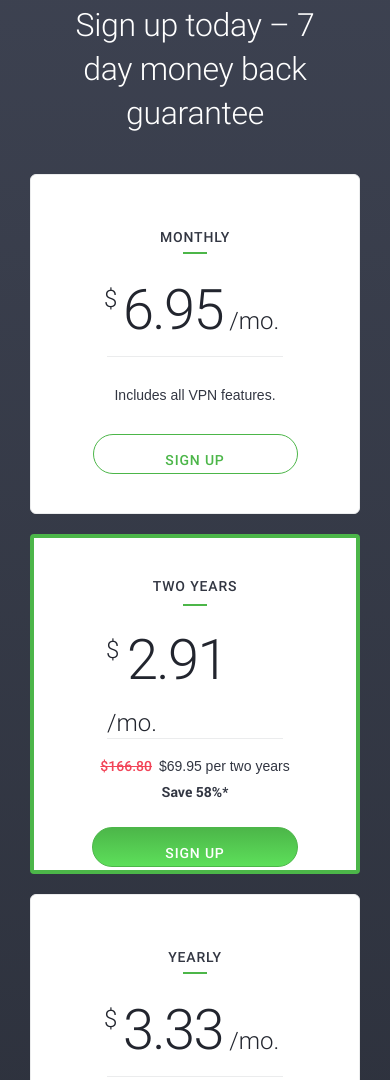
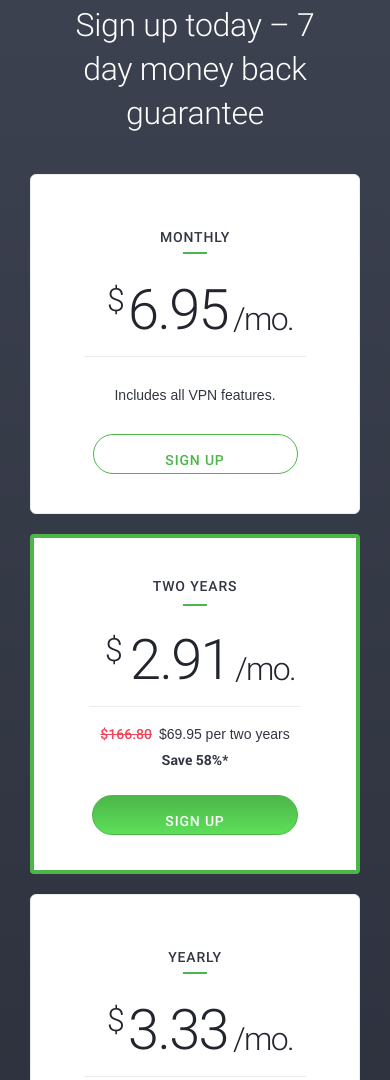
Before and after one commit to desfan/privateinternetaccess, a plain HTML site: page index.html in a window 390 px wide. Shown: the part 4306-5386 px from the top of the page. Drawn offline with Linux system fonts and the light colour scheme.

Commit message:
update style

```diff
--- a/index.html
+++ b/index.html
@@ -356,7 +356,7 @@
 					</div>
 				</div>
 
-<!-- ============================================== Sidebar ============================================== -->
+				<!-- ============================================== Sidebar ============================================== -->
 
 				<div class="main-sidebar">
 
@@ -458,9 +458,7 @@
 						<div class="registration__card registration__card--small">
 							<div class="registration__term">Monthly</div>
 							<div class="registration__price">
-								<span class="currency">$</span>
 								<span class="price">6.95</span>
-								<span class="term">/mo.</span>
 							</div>
 							<div class="registration__feautures">
 								Includes all VPN features.
@@ -471,9 +469,7 @@
 						<div class="registration__card registration__card--large">
 							<div class="registration__term">Two Years</div>
 							<div class="registration__price">
-								<span class="currency">$</span>
 								<span class="price">2.91</span>
-								<span class="term">/mo.</span>
 							</div>
 							<div class="registration__feautures">
 								<span class="old-price">$166.80</span>
@@ -486,9 +482,7 @@
 						<div class="registration__card registration__card--small">
 							<div class="registration__term">Yearly</div>
 							<div class="registration__price">
-								<span class="currency">$</span>
 								<span class="price">3.33</span>
-								<span class="term">/mo.</span>
 							</div>
 							<div class="registration__feautures">
 								<span class="old-price">$83.40</span>
--- a/scss/_media.scss
+++ b/scss/_media.scss
@@ -30,6 +30,10 @@
 
     .main-thumbnail__title {
         margin-bottom: 44px;
+    }
+
+    .registration__card {
+        padding: 48px 30px 40px 30px;
     }
 }
 
@@ -456,17 +460,22 @@
 
     .price {
         font-size: 27px;
+        &::before {
+            left: 5px;
+            top: 10px;
+            font-size: 18px;
+            line-height: 1;
+        }
+        &::after {
+            right: 10px;
+            bottom: 10px;
+            font-size: 18px;
+            line-height: 1;
+        }
     }
 
-    .currency {
-        position: absolute;
-        left: 5px;
-        top: 8px;
-        font-size: 18px;
-    }
-
-    .term {
-        font-size: 18px;
+    .registration__price {
+        min-width: auto;
     }
 
     .registration__price::after {
@@ -555,19 +564,21 @@
         padding-bottom: 5px;
     }
 
-    .currency {
-        font-size: 24px;
-        left: -3px;
-        top: 19px;
-    }
-
     .price {
         font-size: 56px;
         padding-left: 16px;
-    }
-
-    .term {
-        font-size: 24px;
+        &::before {
+            left: -5px;
+            top: 20px;
+            font-size: 32px;
+            line-height: 1;
+        }
+        &::after {
+            right: -15px;
+            bottom: 22px;
+            font-size: 32px;
+            line-height: 1;
+        }
     }
 
     .registration__wrapper {
--- a/scss/main.scss
+++ b/scss/main.scss
@@ -831,7 +831,7 @@ a {
 
 .registration-cards {
 	display: flex;
-	justify-content: space-between;
+	justify-content: center;
 	align-items: center;
 	gap: 20px;
 	max-width: 1180px;
@@ -880,8 +880,11 @@ a {
 
 .registration__price {
 	position: relative;
-	max-width: 176px;
+	min-width: 176px;
 	width: 100%;
+	display: flex;
+	justify-content: center;
+	align-items: baseline;
 
 	&::after {
 		content: '';
@@ -896,34 +899,34 @@ a {
 	}
 }
 
-.currency,
-.term {
-	font-family: 'Roboto Light', sans-serif;
-	font-size: 24px;
-	line-height: 32px;
-	color: #22252e;
-}
-
-.currency {
-	position: absolute;
-	left: 0;
-	top: 20px;
-}
-
 .price {
+	position: relative;
 	font-family: 'Roboto Light', sans-serif;
 	font-size: 56px;
 	letter-spacing: -0.03em;
 	color: #22252e;
 	padding-left: 20px;
-	padding-right: 2px;
-}
-
-.term {
-	font-family: 'Roboto Light', sans-serif;
-	font-size: 24px;
-	line-height: 32px;
-	color: #22252e;
+	padding-right: 50px;
+	&::before {
+		position: absolute;
+		content: '$';
+		left: 0;
+		top: 20px;
+		font-family: 'Roboto Light', sans-serif;
+		font-size: 24px;
+		line-height: 32px;
+		color: #22252e;
+	}
+	&::after {
+		position: absolute;
+		content: '/mo.';
+		right: 0;
+		bottom: 20px;
+		font-family: 'Roboto Light', sans-serif;
+		font-size: 24px;
+		line-height: 32px;
+		color: #22252e;
+	}
 }
 
 .registration__feautures {
```
Also changed, not shown: css/main.min.css.
